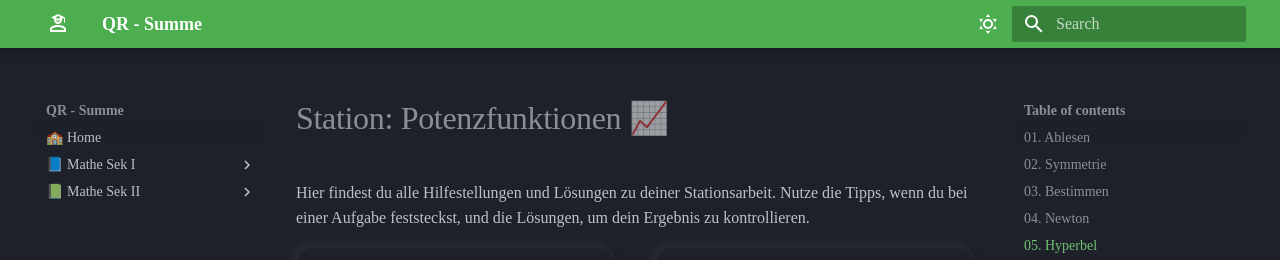
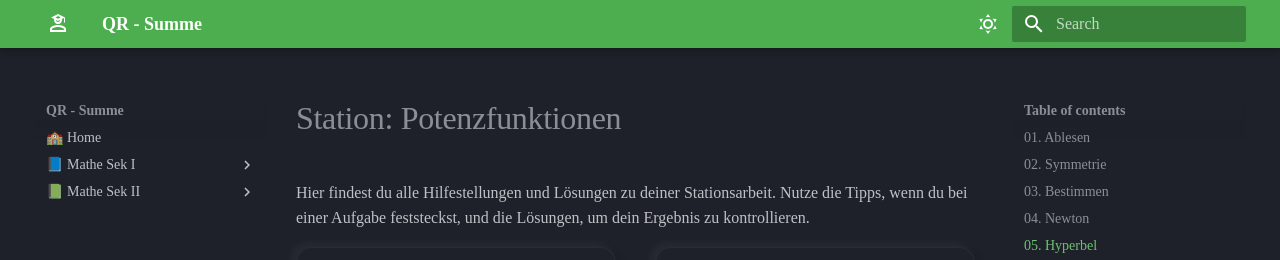
Before and after one commit to willipaufler/qr-edu, an MkDocs documentation site: the page built from docs/ma_sek_I/potenzfunktion/index.md, in a window 1280 px wide and 1322 px high. Shown: the top 260 px of the window. Built offline with MkDocs 1.6.1 and Material for MkDocs 9.7.7, drawn with Linux system fonts in a browser that asks for light colours; some web fonts are replaced.

```diff
--- a/docs/ma_sek_I/potenzfunktion/index.md
+++ b/docs/ma_sek_I/potenzfunktion/index.md
@@ -1,4 +1,4 @@
-# Station: Potenzfunktionen 📈
+# Station: Potenzfunktionen
 
 Hier findest du alle Hilfestellungen und Lösungen zu deiner Stationsarbeit. Nutze die Tipps, wenn du bei einer Aufgabe feststeckst, und die Lösungen, um dein Ergebnis zu kontrollieren.
 
```
Also changed, not shown: docs/ma_sek_I/index.md (deleted, +0 -1 lines).
